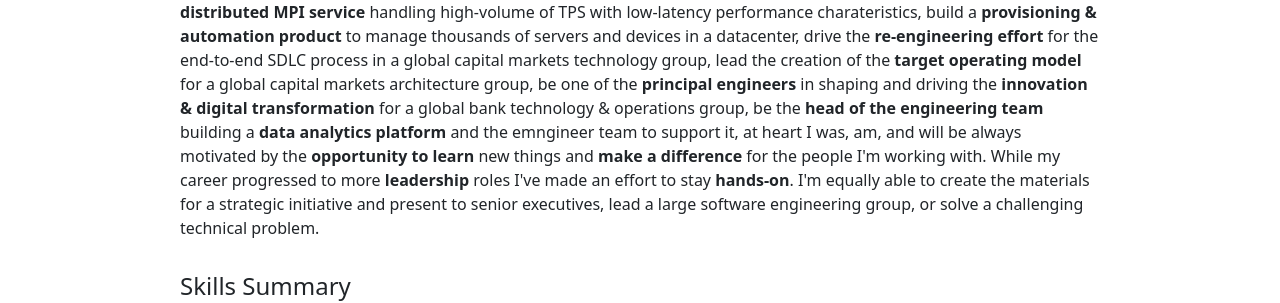
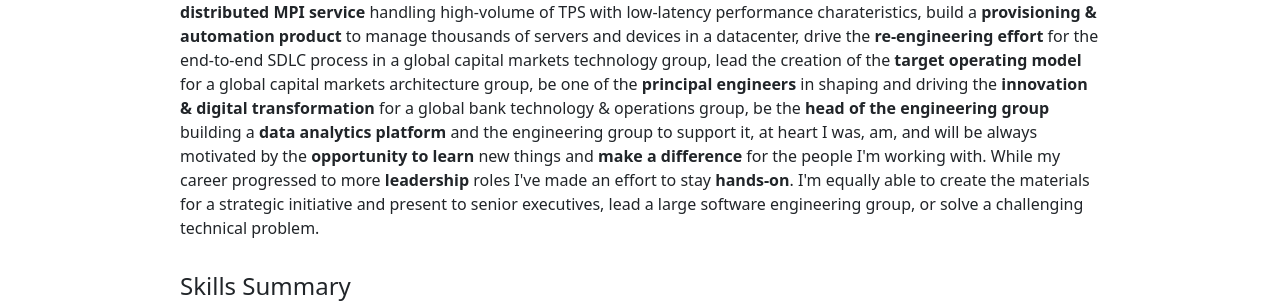
Before and after one commit to mavram/mavram.github.io, a Jekyll site: the page built from experience.html, in a window 1280 px wide. Shown: the part 152-455 px from the top of the page. Built offline with Jekyll 4.4.1, drawn with Linux system fonts in a browser that asks for light colours.

Commit message:
experience

```diff
--- a/experience.html
+++ b/experience.html
@@ -28,8 +28,8 @@ experience-marker: active-with-caret
                 drive the <strong>re-engineering effort</strong> for the end-to-end SDLC process in a global capital markets technology group,
                 lead the creation of the <strong>target operating model</strong> for a global capital markets architecture group,
                 be one of the <strong>principal engineers</strong> in shaping and driving the <strong>innovation &amp; digital transformation</strong> for a global bank technology &amp; operations group,
-                be the <strong>head of the engineering team</strong> building a
-                <strong>data analytics platform</strong> and the emngineer team to support it,
+                be the <strong>head of the engineering group</strong> building a
+                <strong>data analytics platform</strong> and the engineering group to support it,
                 at heart I was, am, and will be always motivated by the <strong>opportunity to learn</strong> new things and
                 <strong>make a difference</strong> for the people I'm working with.
                 While my career progressed to more <strong>leadership</strong> roles I've made an effort to stay <strong>hands-on</strong>.
```
